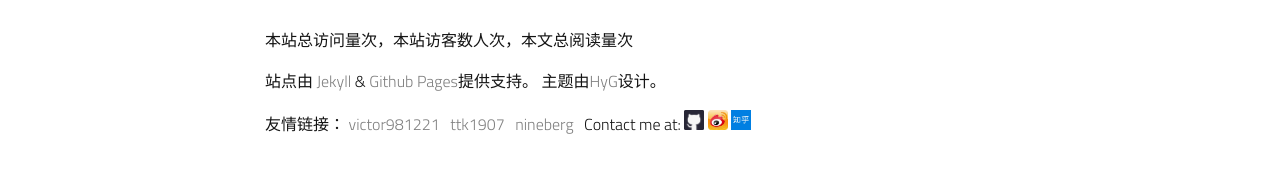
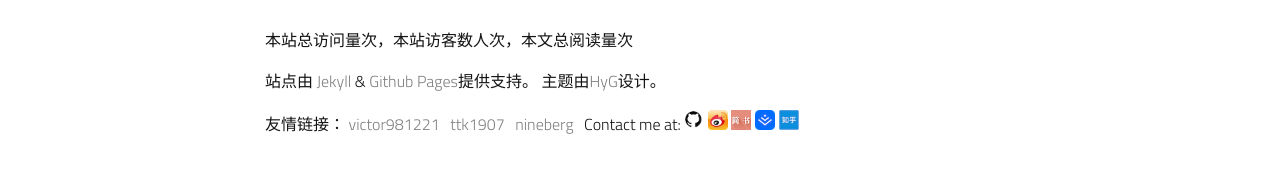
Before and after one commit to caoyang7/caoyang.github.io, a Jekyll site: the page built from about.md, in a window 1280 px wide and 1095 px high. Shown: the part 922-1092 px from the top of the window. Built offline with Jekyll 4.4.1, drawn with Linux system fonts in a browser that asks for light colours; comment, search, counter and statistics services are not loaded.

Commit message:
加入了微博github简书知乎和掘金的图标，但是href链接还没有改变，现在还是全是github的链接

```diff
--- a/_includes/footer.html
+++ b/_includes/footer.html
@@ -12,9 +12,11 @@
             <a href="https://ttk1907.github.io/">ttk1907&nbsp;&nbsp;</a>
             <a href="https://nineberg.github.io/">nineberg</a>
             &nbsp;&nbsp;Contact me at:
-            <a href="https://github.com/caoyang7" title="GitHub"><img src="/assets/img/timg.jpeg" width="20px"></a>
-            <a href="https://github.com/caoyang7" title="weibo"><img src="/assets/img/weibo.jpg" width="20px"></a>
-            <a href="https://github.com/caoyang7" title="zhihu"><img src="/assets/img/zhihu.jpeg" width="20px"></a>
+            <a href="https://github.com/caoyang7" title="GitHub"><img src="/assets/img/github.png" width="20px"></a>
+            <a href="https://github.com/caoyang7" title="weibo"><img src="/assets/img/weibo.png" width="20px"></a>
+            <a href="https://github.com/caoyang7" title="jianshu"><img src="/assets/img/jianshu.png" width="20px"></a>
+            <a href="https://github.com/caoyang7" title="juejin"><img src="/assets/img/juejin.png" width="20px"></a>
+            <a href="https://github.com/caoyang7" title="zhihu"><img src="/assets/img/zhihu.png" width="20px"></a>
         </p>
     </div>
 </footer>
```
Also changed, not shown: assets/img/github.png (added), assets/img/jianshu.png (added), assets/img/juejin.png (added), assets/img/qq.jpg (deleted), assets/img/rss.png (added), assets/img/timg.jpeg (deleted), assets/img/weibo.jpg (deleted), assets/img/weibo.png (added), assets/img/zhihu.jpeg (deleted), assets/img/zhihu.png (added).
